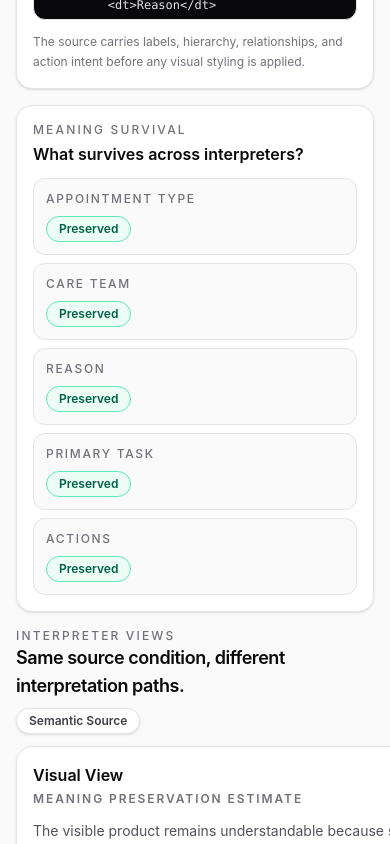
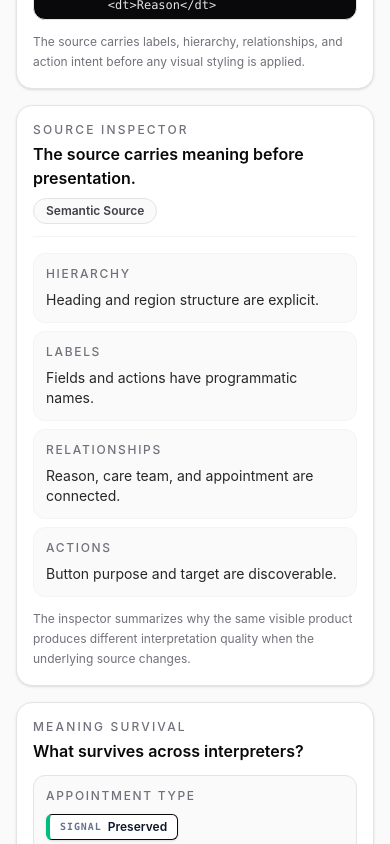
Before and after one commit to j-hargrove/headless-accessibility-demo, a Next.js app: page / in a window 390 px wide. Shown: the part 1260-2104 px from the top of the page. Built offline with nearby package versions, Linux system fonts and the light colour scheme.

Commit message:
Refine demo flow and semantic signal tags

```diff
--- /dev/null
+++ b/app/components/SemanticSignalTags.module.css
@@ -0,0 +1,121 @@
+.signalTags {
+  display: flex;
+  flex-wrap: wrap;
+  gap: 0.45rem;
+  margin-top: 0.75rem;
+}
+
+.signalTagsCompact {
+  margin-top: 0.5rem;
+  gap: 0.35rem;
+}
+
+.signalTag {
+  display: inline-flex;
+  align-items: center;
+  gap: 0.42rem;
+  min-height: 1.65rem;
+  padding: 0.34rem 0.52rem 0.34rem 0.44rem;
+  border: 1px solid rgba(148, 163, 184, 0.3);
+  border-left: 3px solid rgba(148, 163, 184, 0.55);
+  border-radius: 0.42rem;
+  background:
+    linear-gradient(
+      180deg,
+      rgba(15, 23, 42, 0.58),
+      rgba(15, 23, 42, 0.34)
+    );
+  color: rgba(226, 232, 240, 0.9);
+  box-shadow:
+    inset 0 1px 0 rgba(255, 255, 255, 0.04),
+    0 1px 0 rgba(15, 23, 42, 0.18);
+}
+
+.signalType {
+  font-family:
+    ui-monospace,
+    SFMono-Regular,
+    Menlo,
+    Monaco,
+    Consolas,
+    "Liberation Mono",
+    "Courier New",
+    monospace;
+  font-size: 0.58rem;
+  font-weight: 700;
+  line-height: 1;
+  letter-spacing: 0.08em;
+  text-transform: uppercase;
+  color: rgba(148, 163, 184, 0.95);
+}
+
+.signalLabel {
+  font-size: 0.72rem;
+  font-weight: 600;
+  line-height: 1;
+  color: rgba(241, 245, 249, 0.94);
+}
+
+.signalTag[data-type="entity"] {
+  border-left-color: #38bdf8;
+}
+
+.signalTag[data-type="action"] {
+  border-left-color: #a78bfa;
+}
+
+.signalTag[data-type="state"] {
+  border-left-color: #facc15;
+}
+
+.signalTag[data-type="risk"] {
+  border-left-color: #fb923c;
+}
+
+.signalTag[data-type="missing"] {
+  border-left-color: #ef4444;
+}
+
+.signalTag[data-type="success"] {
+  border-left-color: #22c55e;
+}
+
+.signalTag[data-type="structure"] {
+  border-left-color: #14b8a6;
+}
+
+.signalTag[data-type="semantic"] {
+  border-left-color: #818cf8;
+}
+
+.signalTag[data-type="default"] {
+  border-left-color: rgba(148, 163, 184, 0.7);
+}
+
+.signalTag:hover {
+  background:
+    linear-gradient(
+      180deg,
+      rgba(30, 41, 59, 0.72),
+      rgba(15, 23, 42, 0.48)
+    );
+  border-color: rgba(203, 213, 225, 0.38);
+}
+
+@media (max-width: 720px) {
+  .signalTags {
+    gap: 0.35rem;
+  }
+
+  .signalTag {
+    padding: 0.32rem 0.46rem 0.32rem 0.4rem;
+  }
+
+  .signalType {
+    font-size: 0.54rem;
+  }
+
+  .signalLabel {
+    font-size: 0.68rem;
+  }
+}
--- /dev/null
+++ b/app/components/SemanticSignalTags.tsx
@@ -0,0 +1,55 @@
+import styles from "./SemanticSignalTags.module.css";
+
+export type SemanticSignalType =
+  | "entity"
+  | "action"
+  | "state"
+  | "risk"
+  | "missing"
+  | "success"
+  | "structure"
+  | "semantic"
+  | "default";
+
+export type SemanticSignalTag = {
+  label: string;
+  type?: SemanticSignalType;
+};
+
+type SemanticSignalTagsProps = {
+  tags: SemanticSignalTag[];
+  compact?: boolean;
+};
+
+export default function SemanticSignalTags({
+  tags,
+  compact = false,
+}: SemanticSignalTagsProps) {
+  if (!tags || tags.length === 0) {
+    return null;
+  }
+
+  return (
+    <div
+      className={`${styles.signalTags} ${
+        compact ? styles.signalTagsCompact : ""
+      }`}
+      aria-label="Semantic meaning signals"
+    >
+      {tags.map((tag) => {
+        const type = tag.type ?? "default";
+
+        return (
+          <span
+            key={`${type}-${tag.label}`}
+            className={styles.signalTag}
+            data-type={type}
+          >
+            <span className={styles.signalType}>{type}</span>
+            <span className={styles.signalLabel}>{tag.label}</span>
+          </span>
+        );
+      })}
+    </div>
+  );
+}
--- a/app/components/StatusPill.tsx
+++ b/app/components/StatusPill.tsx
@@ -1,17 +1,23 @@
-import { getStatusClasses } from "./statusColors";
+import { getStatusClasses, getStatusLabel } from "./statusColors";
 
 type StatusPillProps = {
   children: string;
 };
 
 export default function StatusPill({ children }: StatusPillProps) {
+  const statusLabel = getStatusLabel(children);
+
   return (
     <span
-      className={`inline-flex shrink-0 items-center rounded-full border px-3 py-1 text-xs font-semibold ${getStatusClasses(
+      className={`inline-flex shrink-0 items-center gap-1.5 rounded-md border border-l-4 bg-white px-2.5 py-1.5 text-xs font-semibold leading-none shadow-sm ${getStatusClasses(
         children
       )}`}
     >
-      {children}
+      <span className="font-mono text-[0.62rem] font-bold uppercase tracking-[0.1em] text-slate-500">
+        {statusLabel}
+      </span>
+
+      <span className="text-slate-900">{children}</span>
     </span>
   );
 }
--- a/app/components/statusColors.ts
+++ b/app/components/statusColors.ts
@@ -1,80 +1,95 @@
-export type SignalTone = "strong" | "mixed" | "weak" | "neutral";
+export function getStatusLabel(status: string) {
+  const normalizedStatus = status.toLowerCase();
 
-export function getScoreTone(score: number): SignalTone {
-  if (score >= 85) return "strong";
-  if (score >= 60) return "mixed";
-  return "weak";
+  if (
+    normalizedStatus.includes("preserved") ||
+    normalizedStatus.includes("survives") ||
+    normalizedStatus.includes("complete") ||
+    normalizedStatus.includes("clear")
+  ) {
+    return "signal";
+  }
+
+  if (
+    normalizedStatus.includes("lost") ||
+    normalizedStatus.includes("missing") ||
+    normalizedStatus.includes("absent")
+  ) {
+    return "loss";
+  }
+
+  if (
+    normalizedStatus.includes("degraded") ||
+    normalizedStatus.includes("fragile") ||
+    normalizedStatus.includes("unclear") ||
+    normalizedStatus.includes("risk")
+  ) {
+    return "risk";
+  }
+
+  if (
+    normalizedStatus.includes("semantic") ||
+    normalizedStatus.includes("structure") ||
+    normalizedStatus.includes("heading") ||
+    normalizedStatus.includes("label") ||
+    normalizedStatus.includes("role")
+  ) {
+    return "structure";
+  }
+
+  return "status";
 }
 
-export function getStatusTone(status: string): SignalTone {
-  const value = status.trim().toLowerCase();
+export function getStatusClasses(status: string) {
+  const normalizedStatus = status.toLowerCase();
 
-  const strongStatuses = [
-    "preserved",
-    "high confidence",
-    "identified",
-    "actionable",
-    "mapped",
-    "clear",
-    "encoded",
-    "available",
-    "understood",
-    "strong",
-    "high",
-  ];
+  if (
+    normalizedStatus.includes("preserved") ||
+    normalizedStatus.includes("survives") ||
+    normalizedStatus.includes("complete") ||
+    normalizedStatus.includes("clear")
+  ) {
+    return "border-l-emerald-500";
+  }
 
-  const mixedStatuses = [
-    "medium confidence",
-    "limited",
-    "partial",
-    "mixed",
-    "inferred",
-    "ambiguous",
-    "uncertain",
-    "degraded",
-    "moderate",
-  ];
+  if (
+    normalizedStatus.includes("lost") ||
+    normalizedStatus.includes("missing") ||
+    normalizedStatus.includes("absent")
+  ) {
+    return "border-l-red-500";
+  }
 
-  const weakStatuses = [
-    "low confidence",
-    "weak",
-    "unclear",
-    "missing",
-    "lost",
-    "low",
-    "absent",
-    "high risk",
-    "not available",
-    "not mapped",
-  ];
+  if (
+    normalizedStatus.includes("degraded") ||
+    normalizedStatus.includes("fragile") ||
+    normalizedStatus.includes("unclear") ||
+    normalizedStatus.includes("risk")
+  ) {
+    return "border-l-orange-500";
+  }
 
-  if (strongStatuses.includes(value)) return "strong";
-  if (mixedStatuses.includes(value)) return "mixed";
-  if (weakStatuses.includes(value)) return "weak";
+  if (
+    normalizedStatus.includes("semantic") ||
+    normalizedStatus.includes("structure") ||
+    normalizedStatus.includes("heading") ||
+    normalizedStatus.includes("label") ||
+    normalizedStatus.includes("role")
+  ) {
+    return "border-l-cyan-500";
+  }
 
-  return "neutral";
+  return "border-l-slate-400";
 }
 
-export function getToneClasses(tone: SignalTone): string {
-  if (tone === "strong") {
-    return "border-emerald-300 bg-emerald-50 text-emerald-800";
+export function getScoreClasses(score: number) {
+  if (score >= 85) {
+    return "border-emerald-200 bg-emerald-50 text-emerald-700";
   }
 
-  if (tone === "mixed") {
-    return "border-amber-300 bg-amber-50 text-amber-800";
+  if (score >= 65) {
+    return "border-amber-200 bg-amber-50 text-amber-700";
   }
 
-  if (tone === "weak") {
-    return "border-rose-300 bg-rose-50 text-rose-800";
-  }
-
-  return "border-zinc-300 bg-zinc-50 text-zinc-700";
+  return "border-red-200 bg-red-50 text-red-700";
 }
-
-export function getScoreClasses(score: number): string {
-  return getToneClasses(getScoreTone(score));
-}
-
-export function getStatusClasses(status: string): string {
-  return getToneClasses(getStatusTone(status));
-}
--- a/app/page.tsx
+++ b/app/page.tsx
@@ -26,6 +26,7 @@ export default function Home() {
   return (
     <>
       <ColorSignalNormalizer />
+
       <main className="min-h-screen bg-zinc-50 px-4 py-6 text-zinc-950 sm:px-6 lg:px-8">
         <div className="mx-auto flex max-w-7xl flex-col gap-4">
           <header className="rounded-3xl border border-zinc-200 bg-white p-6 shadow-sm">
@@ -43,8 +44,8 @@ export default function Home() {
 
             <p className="mt-4 max-w-4xl text-sm leading-6 text-zinc-600">
               This demo compares how the same product scenario is interpreted by
-            visual, accessibility, agent, and headless views when the underlying
-            source either preserves or loses semantic structure.
+              visual, accessibility, agent, and headless views when the
+              underlying source either preserves or loses semantic structure.
             </p>
           </header>
 
@@ -64,6 +65,13 @@ export default function Home() {
             mode={selectedMode}
           />
 
+          <SourceInspector
+            source={source}
+            currentSource={source}
+            sourceMode={selectedMode}
+            mode={selectedMode}
+          />
+
           <SurvivalStrip sourceMode={selectedMode} mode={selectedMode} />
 
           <InterpreterViewGrid
@@ -71,14 +79,8 @@ export default function Home() {
             currentSource={source}
             sourceMode={selectedMode}
           />
+        </div>
 
-        <SourceInspector
-          source={source}
-          currentSource={source}
-          sourceMode={selectedMode}
-          mode={selectedMode}
-        />
-      </div>
         <ProjectSources />
       </main>
     </>
```
Lines whose indentation alone changed are shown as unchanged.
